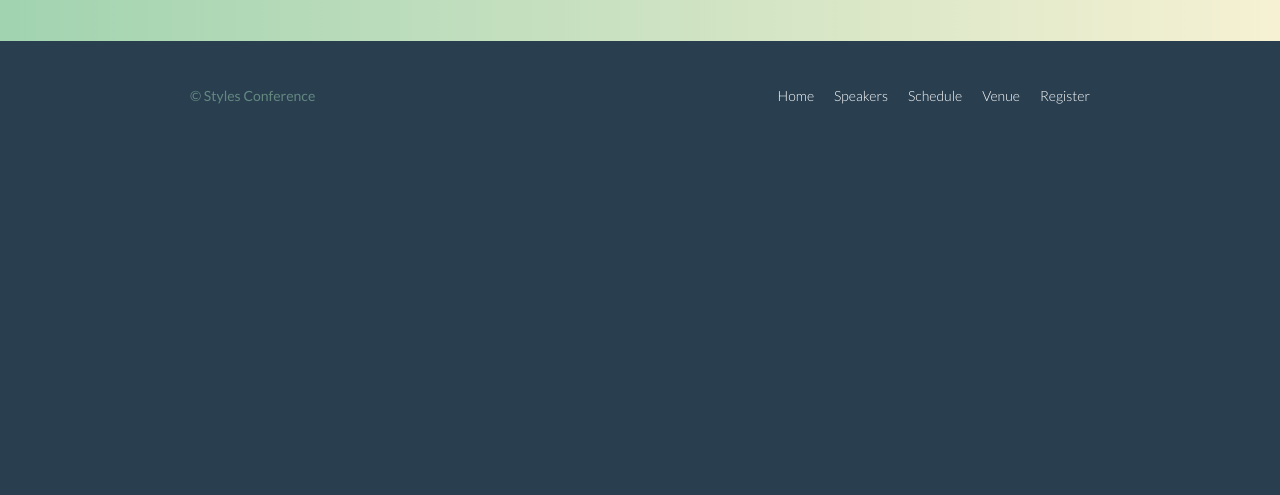
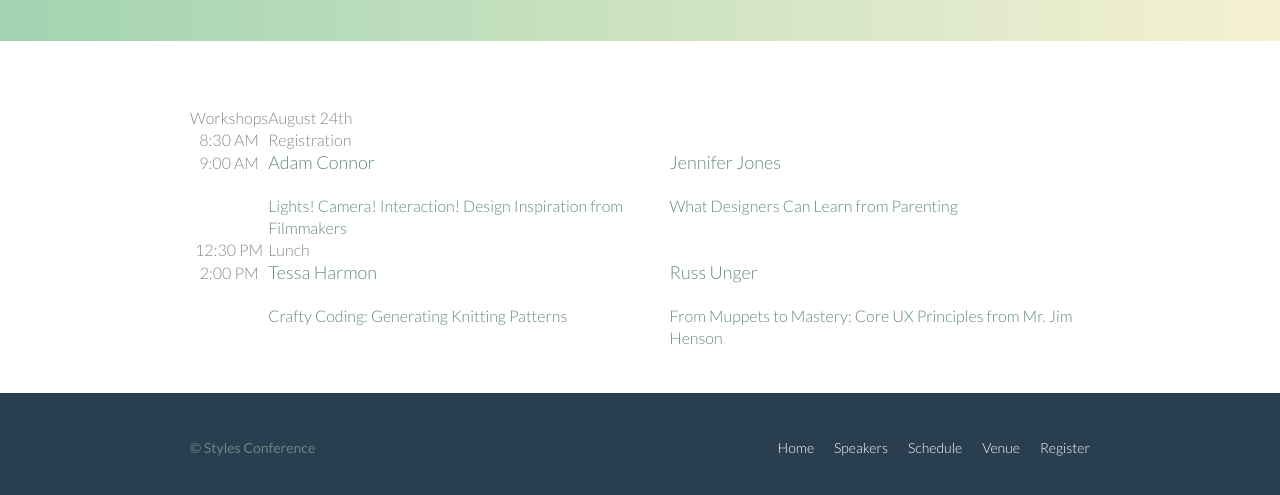
Before and after one commit to docljn/shayhowe-html, a plain HTML site: page schedule.html in a window 1280 px wide. Shown: the part 355-850 px from the top of the page. Before the commit the page ends 800 px from the top, so only its background shows below. Drawn offline with Linux system fonts and the light colour scheme.

Commit message:
first day of speaker schedule without extra styling

```diff
--- a/assets/stylesheets/main.css
+++ b/assets/stylesheets/main.css
@@ -235,6 +235,15 @@ p a {
   margin: 0;
   text-transform: uppercase;
 }
+.btn-default {
+  border: 0;
+  background: #648880;
+  padding: 11px 30px;
+  font-size: 14px;
+}
+.btn-default:hover {
+  background: #77a198;
+}
 .btn-alt {
   border: 1px solid #fff;
   padding: 10px 30px;
@@ -243,18 +252,6 @@ p a {
   background: #fff;
   color: #648880;
 }
-
-.btn-default: {
-  border: 0;
-  background: #648880;
-  padding: 11px 30px;
-  font-size: 14px;
-}
-
-.btn-default:hover {
-  background: #77a198;
-}
-
 
 /*
   ========================================
@@ -372,6 +369,21 @@ p a {
 
 /*
   ========================================
+  Schedule
+  ========================================
+*/
+
+table {
+  margin-bottom: 44px;
+  width: 100%;
+}
+table:last-child {
+  margin-bottom: 0;
+}
+
+
+/*
+  ========================================
   Venue
   ========================================
 */
@@ -386,7 +398,6 @@ p a {
   height: 264px;
 }
 
-
 /*
   ========================================
   Register
@@ -397,17 +408,14 @@ p a {
   list-style: square;
   margin: 0 0 22px 30px;
 }
-
 form {
   margin-bottom: 22px;
 }
-
 input,
 select,
 textarea {
   font: 300 16px/22px "Lato", "Open Sans", "Helvetica Neue", Helvetica, Arial, sans-serif;
 }
-
 .register-group label {
   color: #648880;
   cursor: pointer;
--- a/schedule.html
+++ b/schedule.html
@@ -44,6 +44,78 @@
       </div>
     </section>
 
+    <section class="row">
+      <div class="container">
+        <!-- Using container instead of grid class as no need for columns -->
+        <table>
+          <thead>
+            <tr>
+              <th scope="row">
+                Workshops
+              </th>
+              <td colspan="2">
+                August 24th
+              </td>
+            </tr>
+          </thead>
+          <tbody>
+            <tr>
+              <th scope="row">
+                <time datetime="08:30:00">8:30 AM</time>
+              </th>
+              <td colspan="2">
+                Registration
+              </td>
+            </tr>
+            <tr>
+              <th scope="row">
+                <time datetime="09:00:00">9:00 AM</time>
+              </th>
+              <td>
+                <a href="speakers.html#adam-connor">
+                  <h4>Adam Connor</h4>
+                  Lights! Camera! Interaction! Design Inspiration from Filmmakers
+                </a>
+              </td>
+              <td>
+                <a href="speakers.html#jennifer-jones">
+                  <h4>Jennifer Jones</h4>
+                  What Designers Can Learn from Parenting
+                </a>
+              </td>
+            </tr>
+            <tr>
+              <th scope="row">
+                <time datetime="12:30:00">12:30 PM</time>
+              </th>
+              <td colspan="2">
+                Lunch
+              </td>
+            </tr>
+            <tr>
+              <th scope="row">
+                <time datetime="14:00">2:00 PM</time>
+              </th>
+              <td>
+                <a href="speakers.html#tessa-harmon">
+                  <h4>Tessa Harmon</h4>
+                  Crafty Coding: Generating Knitting Patterns
+                </a>
+              </td>
+              <td>
+                <a href="speakers.html#russ-unger">
+                  <h4>Russ Unger</h4>
+                  From Muppets to Mastery: Core UX Principles from Mr. Jim Henson
+                </a>
+              </td>
+            </tr>
+          </tbody>
+        </table>
+
+
+      </div>
+    </section>
+
     <!-- Footer -->
 
     <footer class="primary-footer container group">
```
Also changed, not shown: register.html (+13 -3 lines).
